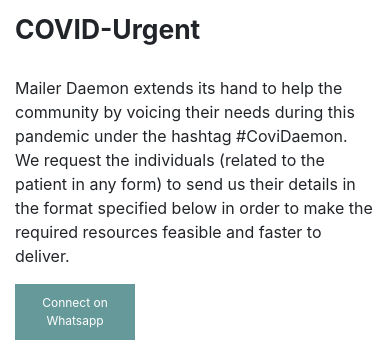
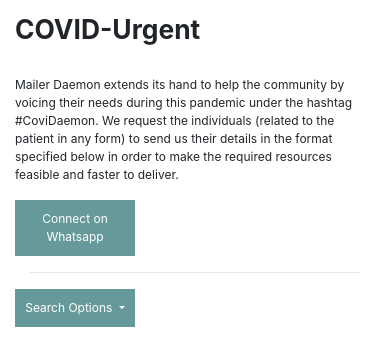
Before and after one commit to sonaliverma82276/CoviDaemon, a PHP site: page / in a window 390 px wide. Shown: the top 347 px of the page. Run offline with PHP 8.4, Linux system fonts and the light colour scheme; some libraries are stand-ins or nearby versions.

Commit message:
Update style.css

```diff
--- a/style.css
+++ b/style.css
@@ -81,4 +81,7 @@
     .top {
         font-size: 1.65rem;
     }
+    .des p{
+       font-size: 0.75rem;
+    }
 }
```
